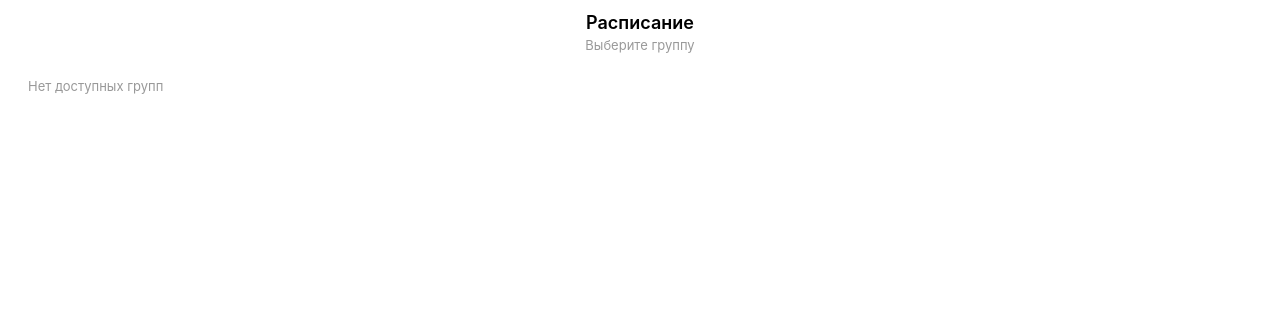
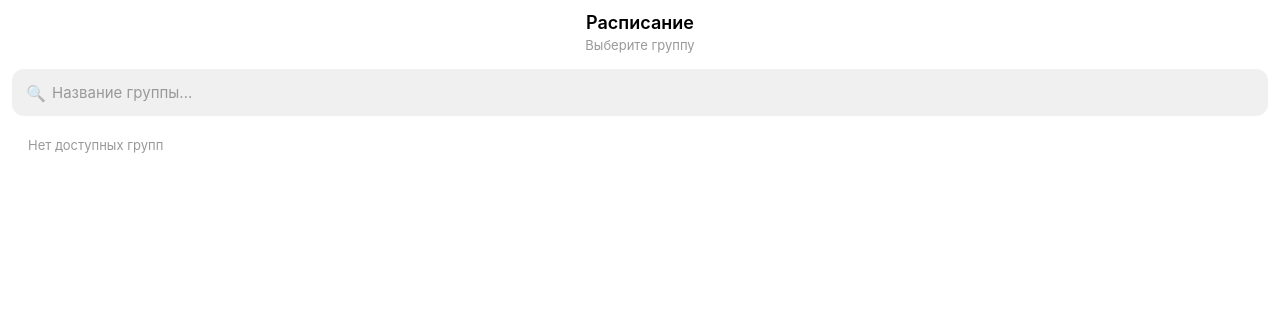
Before and after one commit to Fr0undi/Schedule, a FastAPI app: template webapp/templates/select_group.html in a window 1280 px wide. Shown: the top 313 px of the page. Run offline with FastAPI, Linux system fonts and the light colour scheme; the template is opened without the code that fills it, so the values that code supplies are empty; parts of the project's set-up code (start-up, migrations or seed data) failed here and were passed over; some libraries are stand-ins or nearby versions.

Commit message:
add: group search field

```diff
--- a/webapp/app.py
+++ b/webapp/app.py
@@ -13,10 +13,13 @@ from bot.services.storage import get_full_schedule, list_available_groups
 from bot.services.week_utils import get_week_type, get_week_type_display, get_week_number
 from bot.services.formatter import _lesson_word
 
+STATIC_VERSION = "2"
+
 app = FastAPI(title = "Schedule WebApp")
 app.mount("/static", StaticFiles(directory = "webapp/static"), name = "static")
 templates = Jinja2Templates(directory = "webapp/templates")
 templates.env.filters["lesson_word"] = _lesson_word
+templates.env.globals["v"] = STATIC_VERSION
 
 DAY_NAMES = ["Понедельник", "Вторник", "Среда", "Четверг", "Пятница", "Суббота"]
 
--- a/webapp/static/app.js
+++ b/webapp/static/app.js
@@ -28,4 +28,31 @@ document.addEventListener("DOMContentLoaded", function () {
             this.parentElement.classList.toggle("open");
         });
     });
+
+    // Поиск группы
+    var searchBox = document.querySelector(".search-box");
+    var noResults = document.querySelector(".no-results");
+    var groupCards = document.querySelectorAll(".group-card");
+
+    function normalize(text) {
+        return text.replace(/[\s\-]+/g, "").toLowerCase();
+    }
+
+    if (searchBox && groupCards.length) {
+        searchBox.addEventListener("input", function () {
+            var query = normalize(this.value);
+            var visible = 0;
+
+            groupCards.forEach(function (card) {
+                var name = normalize(card.textContent);
+                var match = !query || name.indexOf(query) !== -1;
+                card.classList.toggle("hidden", !match);
+                if (match) visible++;
+            });
+
+            if (noResults) {
+                noResults.style.display = (query && visible === 0) ? "" : "none";
+            }
+        });
+    }
 });
--- a/webapp/static/style.css
+++ b/webapp/static/style.css
@@ -147,6 +147,52 @@ body {
     color: var(--tg-theme-hint-color, #999999);
 }
 
+/* Поиск группы */
+.search-wrapper {
+    position: relative;
+    margin-bottom: 12px;
+}
+
+.search-icon {
+    position: absolute;
+    left: 14px;
+    top: 50%;
+    transform: translateY(-50%);
+    font-size: 16px;
+    opacity: 0.4;
+    pointer-events: none;
+}
+
+.search-box {
+    width: 100%;
+    padding: 14px 16px 14px 40px;
+    border: none;
+    border-radius: 12px;
+    font-size: 15px;
+    font-family: inherit;
+    font-weight: 500;
+    background: var(--tg-theme-secondary-bg-color, #f0f0f0);
+    color: var(--tg-theme-text-color, #000000);
+    outline: none;
+    -webkit-appearance: none;
+}
+
+.search-box::placeholder {
+    color: var(--tg-theme-hint-color, #999999);
+    font-weight: 400;
+}
+
+.group-card.hidden {
+    display: none;
+}
+
+.no-results {
+    text-align: center;
+    padding: 20px 0;
+    font-size: 14px;
+    color: var(--tg-theme-hint-color, #999999);
+}
+
 /* Список групп */
 .group-list {
     display: flex;
--- a/webapp/templates/schedule.html
+++ b/webapp/templates/schedule.html
@@ -5,7 +5,7 @@
     <meta name="viewport" content="width=device-width, initial-scale=1.0, user-scalable=no">
     <title>Расписание {{ group_name }}</title>
     <script src="https://telegram.org/js/telegram-web-app.js"></script>
-    <link rel="stylesheet" href="/static/style.css">
+    <link rel="stylesheet" href="/static/style.css?v={{ v }}">
 </head>
 <body>
     <div class="header">
@@ -64,6 +64,6 @@
     </div>
     {% endfor %}
 
-    <script src="/static/app.js"></script>
+    <script src="/static/app.js?v={{ v }}"></script>
 </body>
 </html>
--- a/webapp/templates/select_group.html
+++ b/webapp/templates/select_group.html
@@ -5,13 +5,20 @@
     <meta name="viewport" content="width=device-width, initial-scale=1.0, user-scalable=no">
     <title>Выбор группы</title>
     <script src="https://telegram.org/js/telegram-web-app.js"></script>
-    <link rel="stylesheet" href="/static/style.css">
+    <link rel="stylesheet" href="/static/style.css?v={{ v }}">
 </head>
 <body>
     <div class="header">
         <h1>Расписание</h1>
         <div class="subtitle">Выберите группу</div>
     </div>
+
+    <div class="search-wrapper">
+        <span class="search-icon">&#128269;</span>
+        <input type="text" class="search-box" placeholder="Название группы..." autocomplete="off">
+    </div>
+
+    <div class="no-results" style="display: none;">Ничего не найдено</div>
 
     <div class="group-list">
         {% if groups %}
@@ -25,6 +32,6 @@
         {% endif %}
     </div>
 
-    <script src="/static/app.js"></script>
+    <script src="/static/app.js?v={{ v }}"></script>
 </body>
 </html>
```
